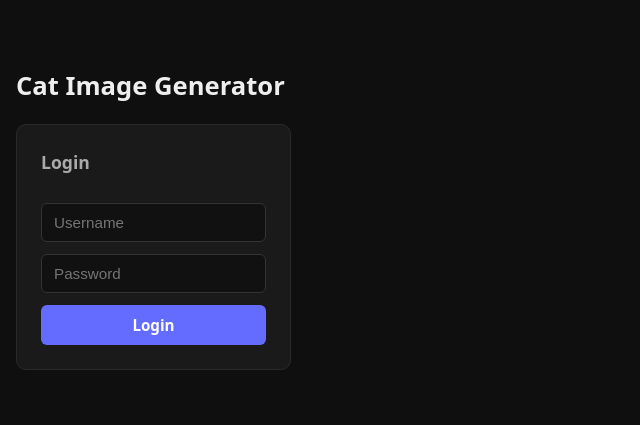
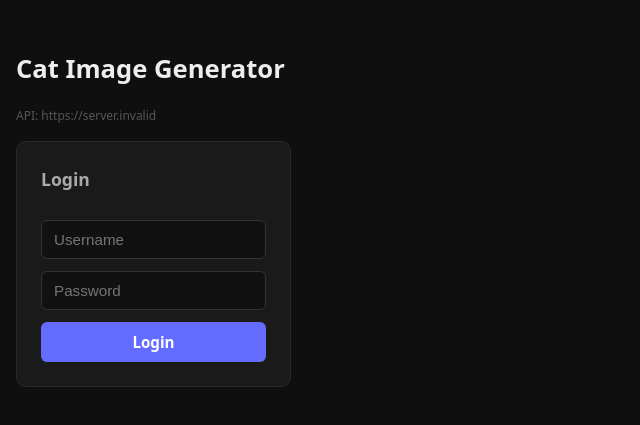
Before and after one commit to AntoineNaccache/cats-image-generator-ui, a React (Vite) app: page / in a window 1280 px wide. Shown: the part 179-604 px from the top of the page, without its empty margins (0-640 px from the left). Built offline with nearby package versions, Linux system fonts and the light colour scheme; no server answers.

Commit message:
Fix issue whit API ver not showing

```diff
--- a/src/App.tsx
+++ b/src/App.tsx
@@ -68,6 +68,7 @@ function App() {
     return (
       <div className="container">
         <h1>Cat Image Generator</h1>
+        {!import.meta.env.PROD && <p className="api-url">API: {API_URL}</p>}
         <div className="card">
           <h2>Login</h2>
           <input
```
